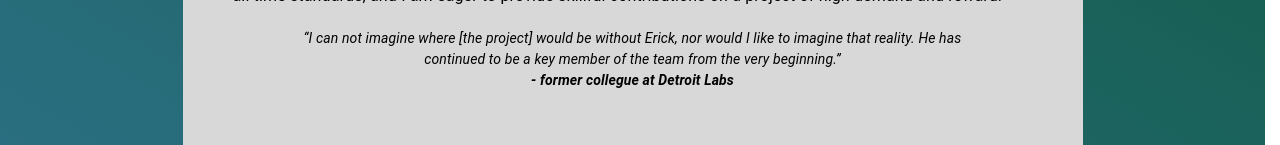
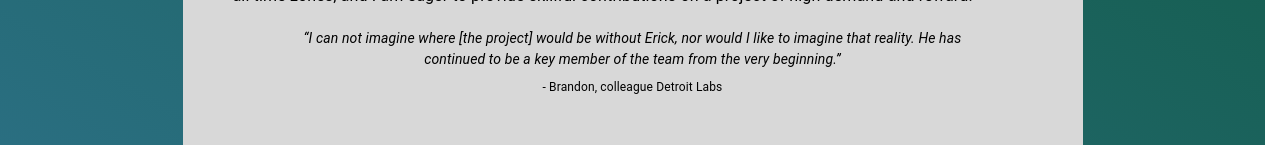
Before and after one commit to Erick-Bravo/Erick-Bravo.github.io, a React (Create React App) app: page / in a window 1280 px wide. Shown: the part 807-952 px from the top of the page. Built offline with nearby package versions, Linux system fonts and the light colour scheme.

Commit message:
finalized copy for Summary

```diff
--- a/src/components/Content/Summary/Summary.tsx
+++ b/src/components/Content/Summary/Summary.tsx
@@ -25,8 +25,7 @@ const Testimonial = styled(Typography)({
   fontStyle: "italic",
   [`@media(min-width: ${breakpoints.tablet}px)`]: {
     fontSize: "14px",
-    padding: "0 40px"
-    // width: "700px",
+    padding: "0 40px",
   },
 });
 
@@ -45,15 +44,17 @@ const Summary = () => {
         new tech if it means moving the team forward. Besides past client
         projects, I have revamped the Yosemite community website which benefits
         2000+ employees who live in Yosemite National Park. My entire career has
-        been so far fully remote. I have worked with teammates of all time
-        standards, and I am eager to provide skillful contributions on a project
-        of high demand and reward.
+        been so far fully remote. I have worked with teammates of all
+        time zones, and I am eager to provide skillful contributions on a
+        project of high demand and reward.
       </Paragraph>
       <Testimonial align="center">
         “I can not imagine where [the project] would be without Erick, nor would
         I like to imagine that reality. He has continued to be a key member of
         the team from the very beginning.”{" "}
-        <span style={{ fontWeight: "bold" }}>- former collegue at Detroit Labs</span>
+        <span style={{ marginTop: "8px", fontStyle: "normal", fontSize: "12px" }}>
+          - Brandon, colleague Detroit Labs
+        </span>
       </Testimonial>
     </SummaryContainer>
   );
```
